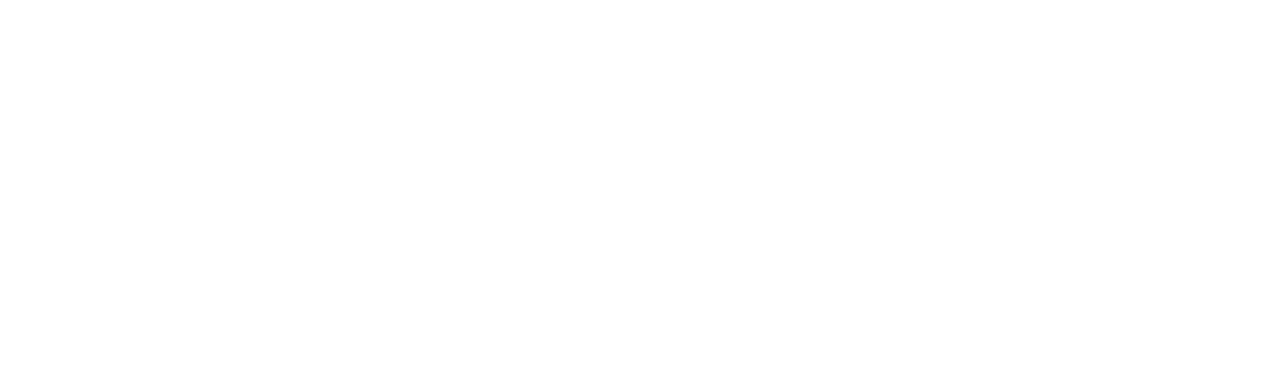
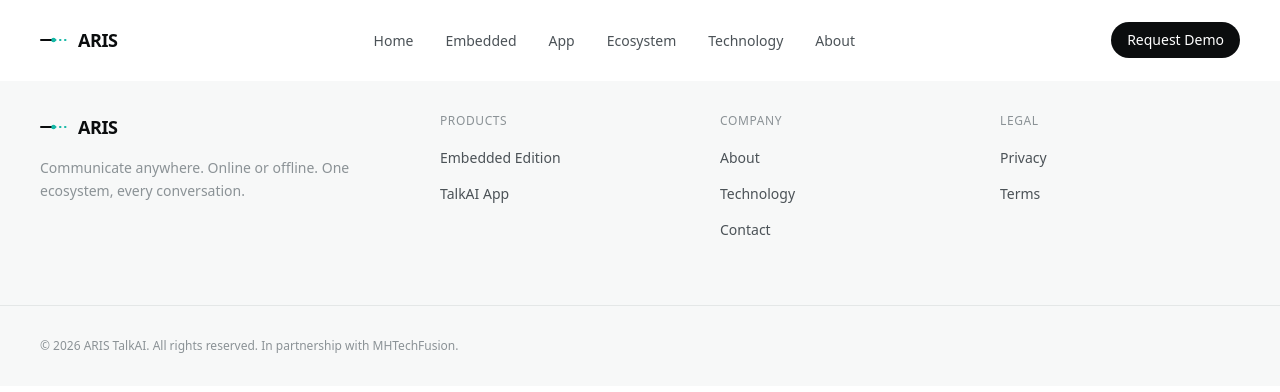
Before and after one commit to Abdul-Ahad3/ARIS-TalkAI-marketing, a Next.js app: page /privacy in a window 1280 px wide. Shown: the top 392 px of the page. Built offline with nearby package versions, Linux system fonts and the light colour scheme.

Commit message:
Minor bug fixes

```diff
--- a/src/app/privacy/page.tsx
+++ b/src/app/privacy/page.tsx
@@ -1,7 +1,15 @@
+import { NavBar } from "@/components/layout/NavBar";
+import { Footer } from "@/components/layout/Footer";
+
 export default function Privacy() {
   return (
     <>
-
+      <NavBar />
+      <main>
+        <h1>Privacy Policy</h1>
+        <p>This is the privacy policy for our website.</p>
+      </main>
+      <Footer />
     </>
   );
 }
--- a/src/components/layout/NavBar.tsx
+++ b/src/components/layout/NavBar.tsx
@@ -51,7 +51,7 @@
           : "border-b border-transparent"
       )}
     >
-      <Container className="grid h-20 grid-cols-3 items-center">
+      <Container className="grid h-20 grid-cols-[auto_1fr_auto] items-center">
         <Link href="/" aria-label="ARIS TalkAI home">
           <Logo />
         </Link>
--- a/src/data/navigation.ts
+++ b/src/data/navigation.ts
@@ -6,10 +6,7 @@
   { label: "App", href: "/tai-app" },
   { label: "Ecosystem", href: "/ecosystem" },
   { label: "Technology", href: "/technology" },
-  { label: "Privacy", href: "/privacy" },
   { label: "About", href: "/about" },
-  { label: "Terms", href: "/terms" },
-  { label: "Contact", href: "/contact" },
 ];
 
 export const navCta: NavLink = { label: "Request Demo", href: "/contact" };
```
